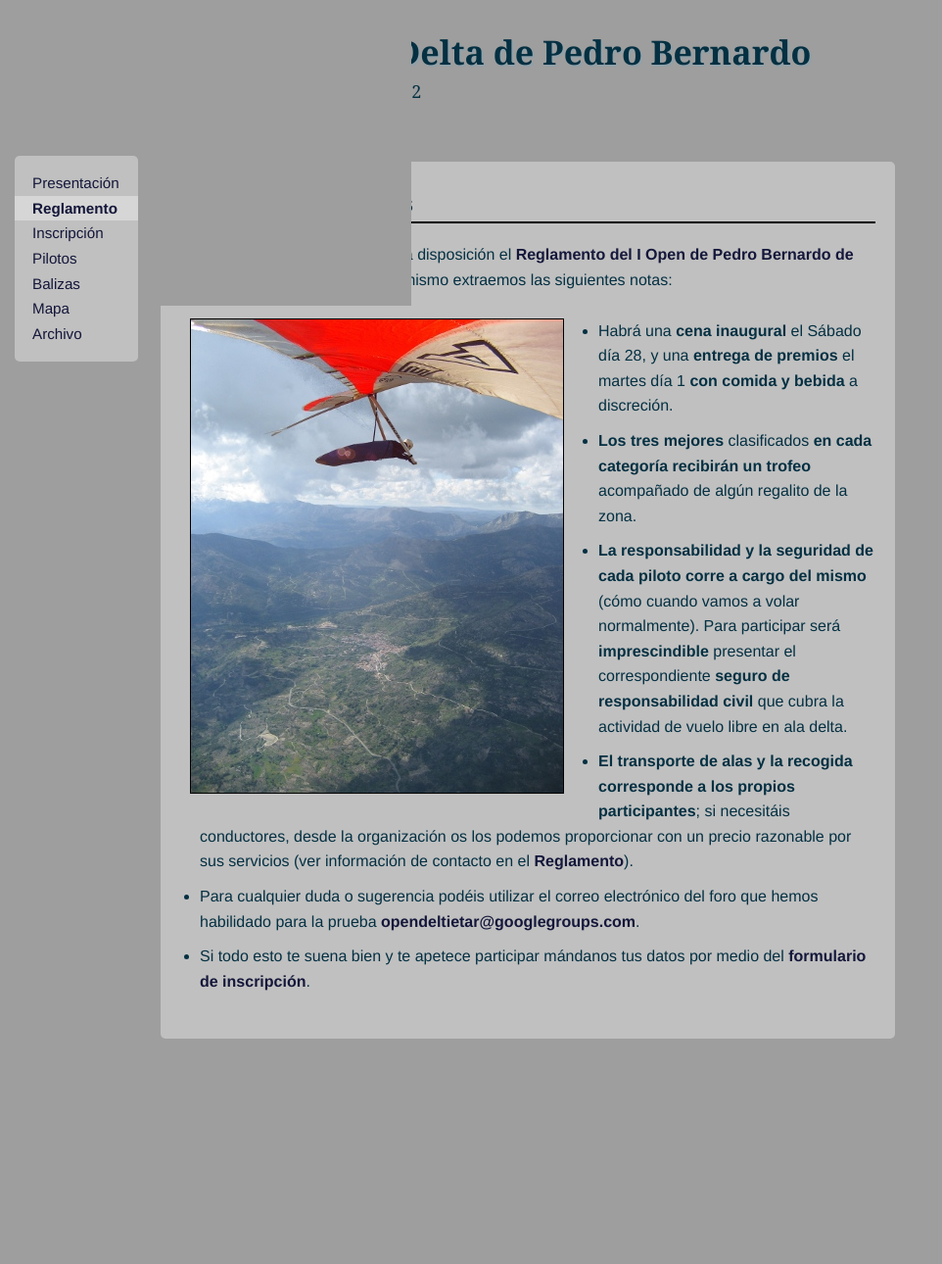
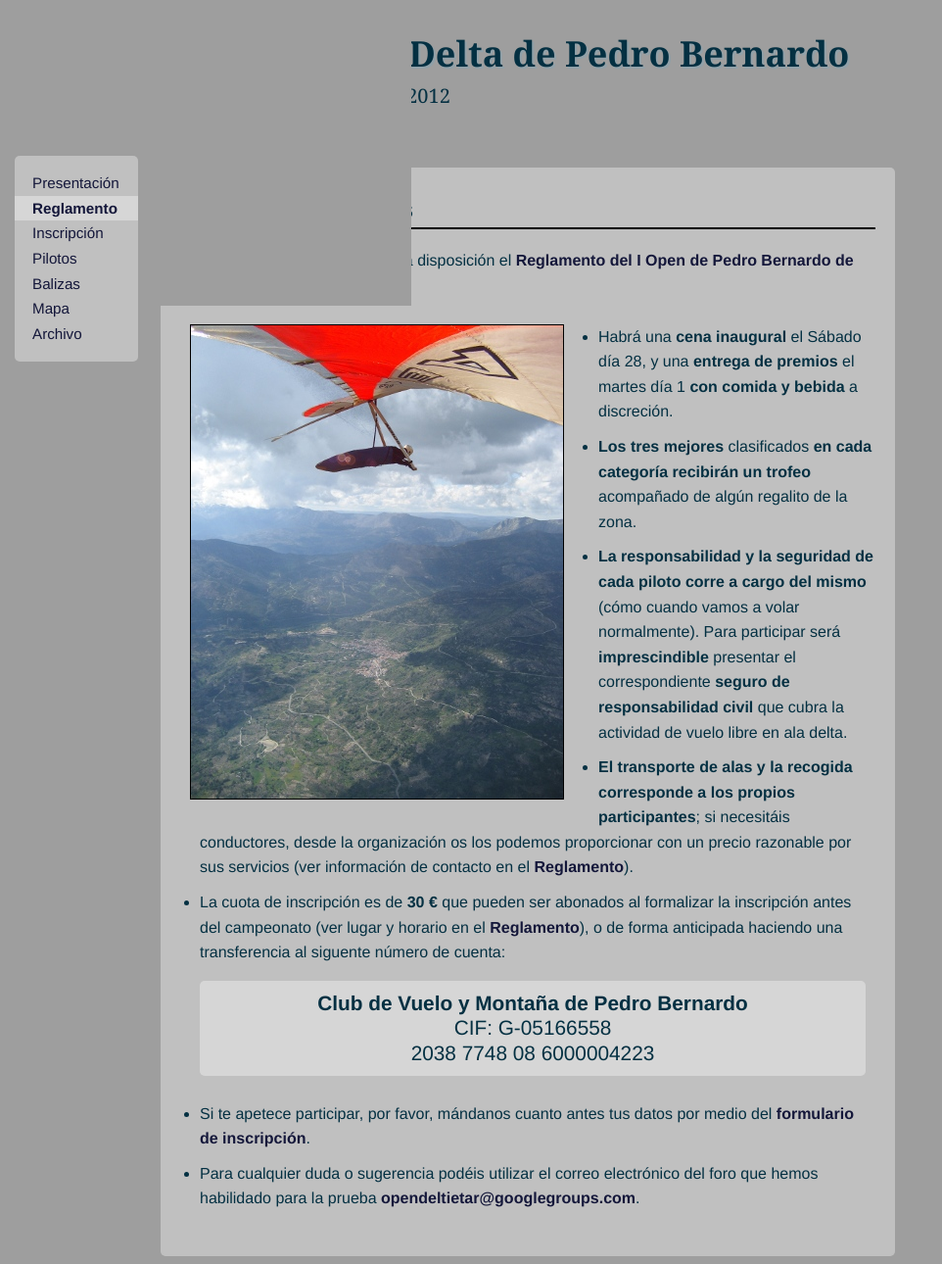
Before and after one commit to nando/openfly, a Jekyll site: the page built from reglamento.md, in a window 1280 px wide and 1290 px high. Shown: the whole window at 98% size, without its empty margins (0-962 px from the left). Built offline with Jekyll 4.4.1, drawn with Linux system fonts in a browser that asks for light colours.

Commit message:
Número de cuenta

```diff
--- /dev/null
+++ b/_includes/account.html
@@ -0,0 +1,5 @@
+<div class="account">
+  <h4>Club de Vuelo y Montaña de Pedro Bernardo</h4>
+  <p>CIF: G-05166558</p>
+  <p>2038 7748 08 6000004223</p>
+</div>
--- a/reglamento.md
+++ b/reglamento.md
@@ -6,12 +6,16 @@
 
 ## Reglamento y notas
 
-En [este enlace](downloads/Reglamento_I_Open_de_Ala_Delta_de_Pedro_Bernardo.pdf "Reglamento del Open de Pedro Bernardo en formato PDF") tenéis a vuestra disposición el [Reglamento del I Open de Pedro Bernardo de Ala Delta](downloads/Reglamento_I_Open_de_Ala_Delta_de_Pedro_Bernardo.pdf "Reglamento del Open de Pedro Bernardo en formato PDF"). Como resumen del mismo extraemos las siguientes notas:
+En [este enlace](downloads/Reglamento_I_Open_de_Ala_Delta_de_Pedro_Bernardo.pdf "Reglamento del Open de Pedro Bernardo en formato PDF") tenéis a vuestra disposición el [Reglamento del I Open de Pedro Bernardo de Ala Delta](downloads/Reglamento_I_Open_de_Ala_Delta_de_Pedro_Bernardo.pdf "Reglamento del Open de Pedro Bernardo en formato PDF").
 
 <img class="left" src="images/pb_carlos.jpg" alt="Pedro Bernardo y Puerto del Pico"/>
 * Habrá una **cena inaugural** el Sábado día 28, y una **entrega de premios** el martes día 1 **con comida y bebida** a discreción.
 * **Los tres mejores** clasificados **en cada categoría recibirán un trofeo** acompañado de algún regalito de la zona.
 * **La responsabilidad y la seguridad de cada piloto corre a cargo del mismo** (cómo cuando vamos a volar normalmente). Para participar será **imprescindible** presentar el correspondiente **seguro de responsabilidad civil** que cubra la actividad de vuelo libre en ala delta.
 * **El transporte de alas y la recogida corresponde a los propios participantes**; si necesitáis conductores, desde la organización os los podemos proporcionar con un precio razonable por sus servicios (ver información de contacto en el [Reglamento](downloads/Reglamento_I_Open_de_Ala_Delta_de_Pedro_Bernardo.pdf "Reglamento del Open de Pedro Bernardo en formato PDF")).
+* La cuota de inscripción es de **30 €** que pueden ser abonados al formalizar la inscripción antes del campeonato (ver lugar y horario en el [Reglamento](downloads/Reglamento_I_Open_de_Ala_Delta_de_Pedro_Bernardo.pdf "Reglamento del Open de Pedro Bernardo en formato PDF")), o de forma anticipada haciendo una transferencia al siguente número de cuenta:
+
+{% include account.html %}
+
+* Si te apetece participar, por favor, mándanos cuanto antes tus datos por medio del [formulario de inscripción](inscripcion.html).
 * Para cualquier duda o sugerencia podéis utilizar el correo electrónico del foro que hemos habilidado para la prueba [opendeltietar@googlegroups.com](https://groups.google.com/group/opendeltietar?hl=es).
-* Si todo esto te suena bien y te apetece participar mándanos tus datos por medio del [formulario de inscripción](inscripcion.html).
--- a/styles/inspired_by_bundler_inspired.css
+++ b/styles/inspired_by_bundler_inspired.css
@@ -26,14 +26,14 @@ img.glider {
   top:60px;
 }
 header h1{
-  font:34px Georgia;
+  font:36px Georgia;
   font-weight:bolder;
   margin-bottom:0;
   margin-top:30px;
   text-shadow:#91a1a9 2px 2px 0
 }
 header h2{
-  font:18px Georgia;
+  font:20px Georgia;
   margin-top:5px;
   margin-top:5px;
 }
@@ -80,6 +80,22 @@ div.article {
   width:700px;
   border-radius:5px;
   -moz-border-radius:5px;
+}
+div.account {
+  margin: 10px;
+  padding: 10px;
+  text-align: center;
+  font-size: 130%;
+  background:url("../images/section_bg.png");
+  border-radius:5px;
+  -moz-border-radius:5px;
+}
+div.account h4 {
+  margin: 0px;
+}
+div.account p {
+  padding: 0px;
+  margin: 0px;
 }
 section h2 {
   border-bottom:2px black solid;
```
Also changed, not shown: index.md (+2 -2 lines), ok.html (+6 -1 lines).
